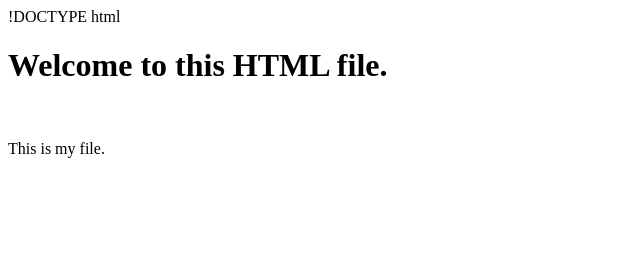
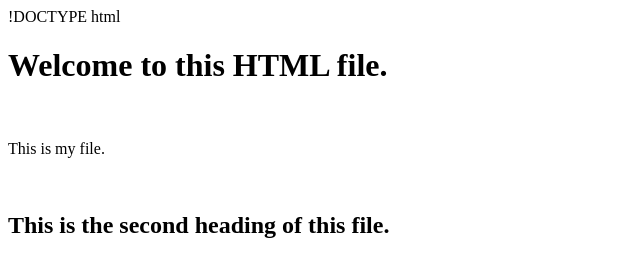
Before and after one commit to sudhangshu-das/Freshers-Batch-Sep-21, a plain HTML site: page second.html in a window 1280 px wide. Shown: the whole page, without its empty margins (0-640 px from the left). Drawn offline with Linux system fonts and the light colour scheme.

Commit message:
Minor changes made in few files of the 'html-assignments branch

```diff
--- a/second.html
+++ b/second.html
@@ -8,7 +8,8 @@
 
 <body>
   <h1> Welcome to this HTML file.   </h1>  <br>
-  <p> This is my file. </p>
+  <p> This is my file. </p> <br>
+  <h2> This is the second heading of this file. </h2>
  </body>
 
 </html>
```
Also changed, not shown: index.html (+2 -1 lines), third.html (+1 -0 lines), README.txt.
